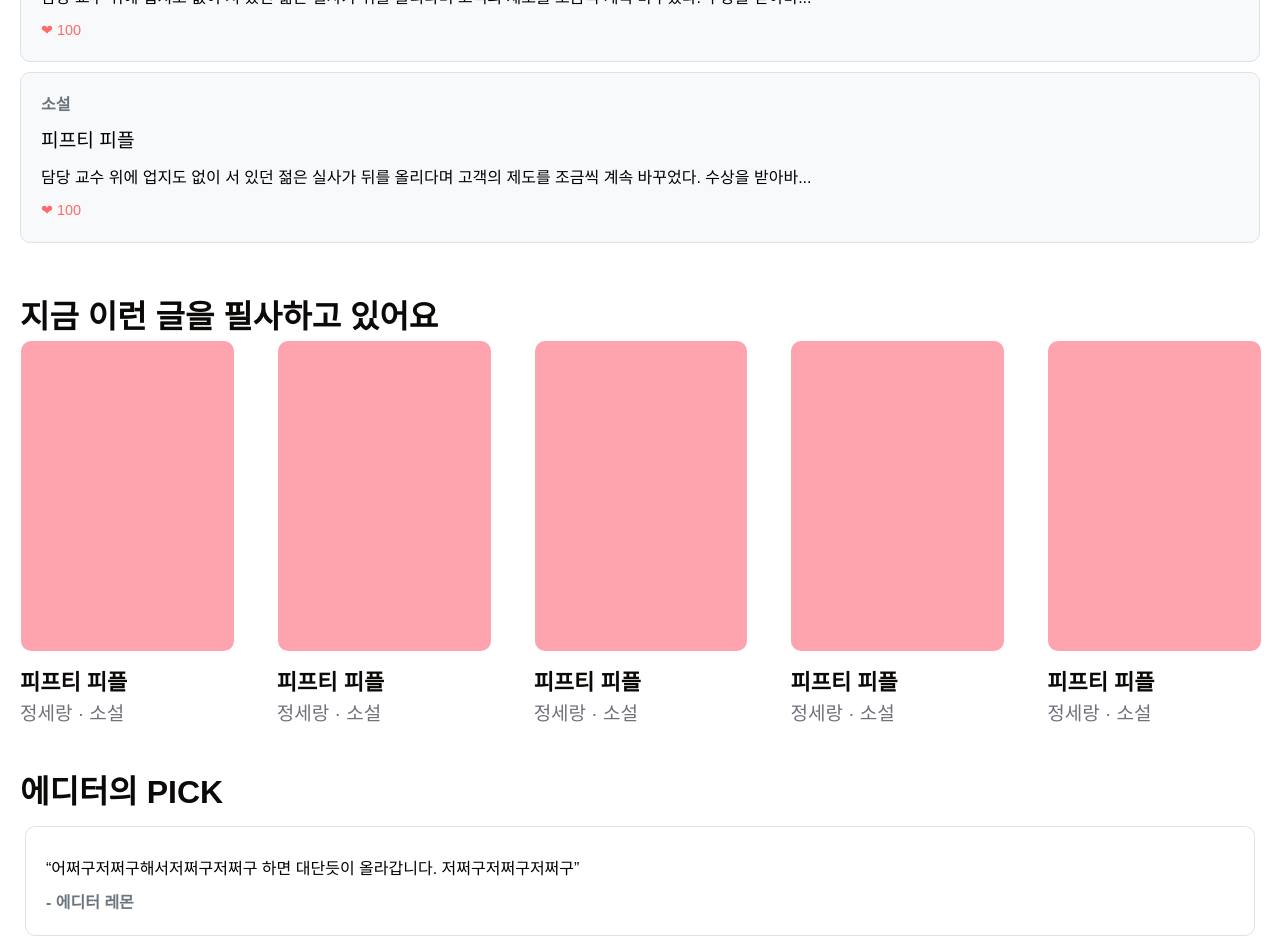
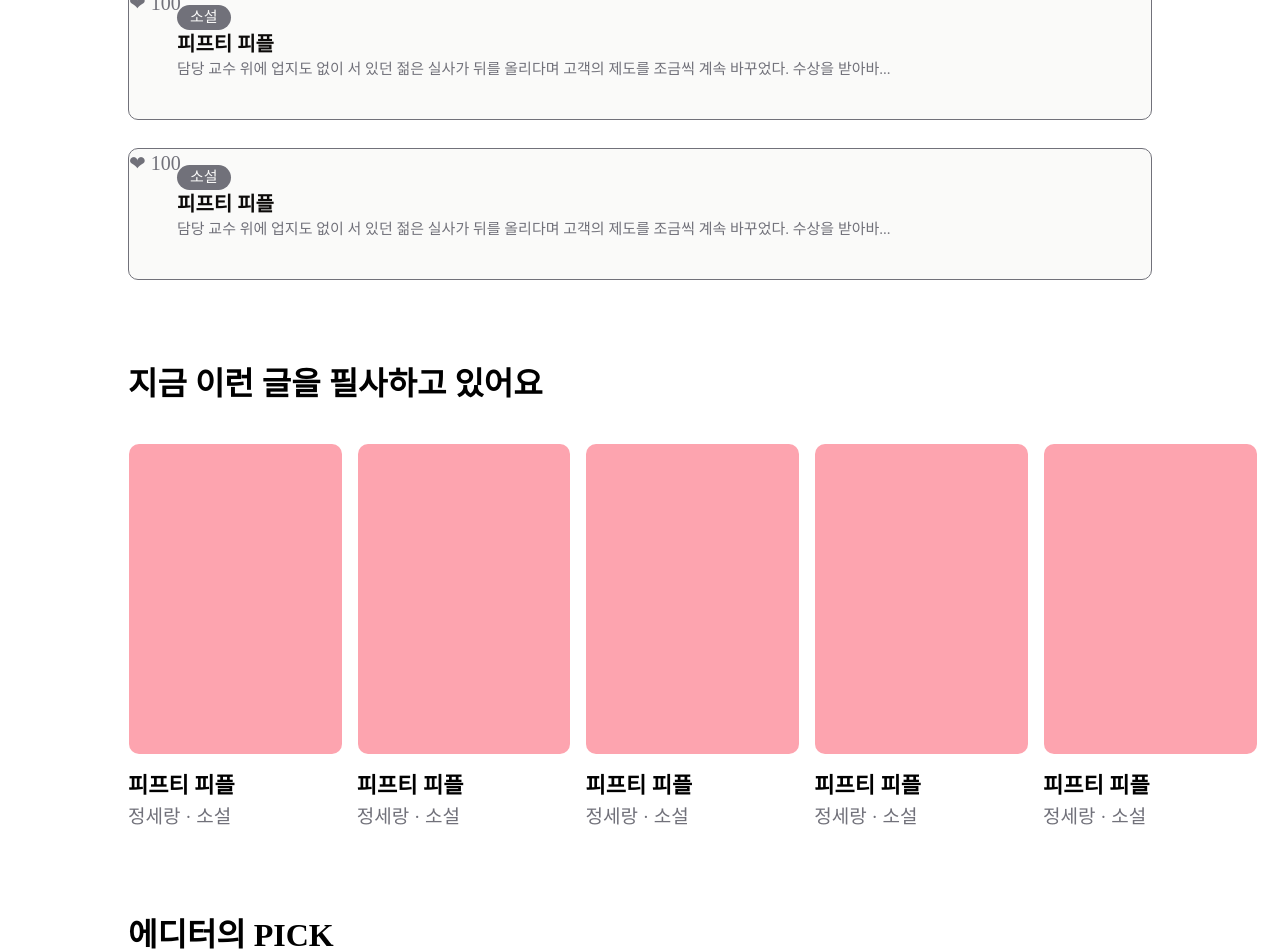
Before and after one commit to yihimin/js_todoc, a React (Create React App) app: page /main in a window 1280 px wide. Shown: the part 280-1232 px from the top of the page. Built offline with nearby package versions, Linux system fonts and the light colour scheme; a web font is replaced by a local one.

Commit message:
fix : 메인 화면 css 수정

```diff
--- a/src/App.css
+++ b/src/App.css
@@ -1,3 +1,7 @@
+* {
+  font-family: "Noto Sans KR";
+}
+
 .App {
   text-align: center;
 }
--- a/src/pages/MainPage.css
+++ b/src/pages/MainPage.css
@@ -1,91 +1,91 @@
-.main-page {
-    font-family: Arial, sans-serif;
-    padding: 20px;
-}
+/*.main-page {*/
+/*    font-family: Arial, sans-serif;*/
+/*    padding: 20px;*/
+/*}*/
 
-.recommended-articles,
-.current-writing,
-.editors-pick {
-    margin-bottom: 40px;
-}
+/*.recommended-articles,*/
+/*.current-writing,*/
+/*.editors-pick {*/
+/*    margin-bottom: 40px;*/
+/*}*/
 
-.recommended-articles h2,
-.current-writing h2,
-.editors-pick h2 {
-    font-size: 1.5rem;
-    margin-bottom: 20px;
-}
+/*.recommended-articles h2,*/
+/*.current-writing h2,*/
+/*.editors-pick h2 {*/
+/*    font-size: 1.5rem;*/
+/*    margin-bottom: 20px;*/
+/*}*/
 
-.article-list,
-.writing-list,
-.pick-list {
-    display: flex;
-    flex-direction: column;
-}
+/*.article-list,*/
+/*.writing-list,*/
+/*.pick-list {*/
+/*    display: flex;*/
+/*    flex-direction: column;*/
+/*}*/
 
-.article-item,
-.writing-item,
-.pick-item {
-    background-color: #f8f9fa;
-    padding: 20px;
-    margin-bottom: 10px;
-    border-radius: 10px;
-    border: 1px solid #dee2e6;
-}
+/*.article-item,*/
+/*.writing-item,*/
+/*.pick-item {*/
+/*    background-color: #f8f9fa;*/
+/*    padding: 20px;*/
+/*    margin-bottom: 10px;*/
+/*    border-radius: 10px;*/
+/*    border: 1px solid #dee2e6;*/
+/*}*/
 
-.article-item span {
-    font-weight: bold;
-    color: #6c757d;
-}
+/*.article-item span {*/
+/*    font-weight: bold;*/
+/*    color: #6c757d;*/
+/*}*/
 
-.article-item h3 {
-    margin: 10px 0;
-    font-size: 1.2rem;
-}
+/*.article-item h3 {*/
+/*    margin: 10px 0;*/
+/*    font-size: 1.2rem;*/
+/*}*/
 
-.article-item p {
-    margin: 10px 0;
-    font-size: 1rem;
-}
+/*.article-item p {*/
+/*    margin: 10px 0;*/
+/*    font-size: 1rem;*/
+/*}*/
 
-.likes {
-    font-size: 0.9rem;
-    color: #ff6b6b;
-}
+/*.likes {*/
+/*    font-size: 0.9rem;*/
+/*    color: #ff6b6b;*/
+/*}*/
 
-.current-writing .writing-list,
-.editors-pick .pick-list {
-    display: flex;
-    justify-content: space-between;
-    flex-wrap: wrap;
-}
+/*.current-writing .writing-list,*/
+/*.editors-pick .pick-list {*/
+/*    display: flex;*/
+/*    justify-content: space-between;*/
+/*    flex-wrap: wrap;*/
+/*}*/
 
-.writing-item {
-    flex: 1 1 calc(20% - 10px);
-    background-color: #ffebee;
-    text-align: center;
-    padding: 20px;
-    border-radius: 10px;
-    border: 1px solid #ffcdd2;
-    margin: 10px 5px;
-    font-size: 1rem;
-}
+/*.writing-item {*/
+/*    flex: 1 1 calc(20% - 10px);*/
+/*    background-color: #ffebee;*/
+/*    text-align: center;*/
+/*    padding: 20px;*/
+/*    border-radius: 10px;*/
+/*    border: 1px solid #ffcdd2;*/
+/*    margin: 10px 5px;*/
+/*    font-size: 1rem;*/
+/*}*/
 
-.pick-item {
-    flex: 1 1 calc(50% - 10px);
-    background-color: #ffffff;
-    padding: 20px;
-    border-radius: 10px;
-    border: 1px solid #dee2e6;
-    margin: 10px 5px;
-    font-size: 1rem;
-}
+/*.pick-item {*/
+/*    flex: 1 1 calc(50% - 10px);*/
+/*    background-color: #ffffff;*/
+/*    padding: 20px;*/
+/*    border-radius: 10px;*/
+/*    border: 1px solid #dee2e6;*/
+/*    margin: 10px 5px;*/
+/*    font-size: 1rem;*/
+/*}*/
 
-.pick-item p {
-    margin: 10px 0;
-}
+/*.pick-item p {*/
+/*    margin: 10px 0;*/
+/*}*/
 
-.pick-item span {
-    font-weight: bold;
-    color: #6c757d;
-}
+/*.pick-item span {*/
+/*    font-weight: bold;*/
+/*    color: #6c757d;*/
+/*}*/
--- a/src/pages/MainPage.jsx
+++ b/src/pages/MainPage.jsx
@@ -1,8 +1,8 @@
 import React from 'react';
-import { ScrollMenu, VisibilityContext } from 'react-horizontal-scrolling-menu';
+// import { ScrollMenu, VisibilityContext } from 'react-horizontal-scrolling-menu';
 import './MainPage.css';
 import SearchNav from '../components/SearchNav';
-import 'react-horizontal-scrolling-menu/dist/styles.css';
+// import 'react-horizontal-scrolling-menu/dist/styles.css';
 
 const MainPage = () => {
     const articles = [
@@ -56,31 +56,44 @@ const MainPage = () => {
     return (
         <div>
             <SearchNav/>
-            <div className="main-page">
-                <section className="recommended-articles">
-                    <div className="text-stone-950 text-[32px] font-bold">이런 글은 어때요?</div>
-                    <div className="article-list">
+            <div className="main-page w-4/5 mx-auto">
+                <section className="recommended-articles flex flex-col space-y-9">
+                    <div className="text-[32px] font-bold mt-20">이런 글은 어때요?</div>
+                    <div className="article-list flex flex-col space-y-7">
                         {articles.map((article, index) => (
-                            <div className="article-item" key={index}>
-                                <span className="category">{article.category}</span>
-                                <h3 className="title">{article.title}</h3>
-                                <p className="content">{article.content}</p>
-                                <div className="likes">❤ {article.likes}</div>
+                            <div className="h-[132px] relative bg-stone-50 rounded-[10px] border border-zinc-500" key={index}>
+                                <div className="pl-12 pt-4">
+                                <div
+                                    className="px-[13px] py-px bg-zinc-500 rounded-[45px] justify-start items-center gap-2.5 inline-flex">
+                                    <div className="text-stone-50 text-[15px] font-normal">{article.category}
+                                    </div>
+                                </div>
+                                <div
+                                    className="text-stone-950 text-xl font-semibold">{article.title}
+                                </div>
+                                <div
+                                    className="text-zinc-500 text-[15px]">{article.content}
+                                </div>
+                                </div>
+                                <div
+                                    className="top-0 absolute text-right text-zinc-500 text-xl font-medium">❤ {article.likes}
+                                    </div>
+
                             </div>
                         ))}
                     </div>
                 </section>
-                <section className="current-writing">
-                    <div className="text-stone-950 text-[32px] font-bold">지금 이런 글을 필사하고 있어요</div>
-                    <div className="writing-list flex gap-4" style={{ display: 'flex', flexDirection: 'row' }}>
+                <section className="current-writing flex flex-col space-y-9">
+                    <div className="text-[32px] font-bold mt-20">지금 이런 글을 필사하고 있어요</div>
+                    <div className="flex gap-4 flex-row justify-between">
                         {writings.map((writing, index) => (
-                            <div className="w-[212.74px] h-[386.87px] flex flex-col justify-start items-start gap-[5px]"
+                            <div className="flex flex-col justify-start items-start gap-[5px]"
                                  key={index}>
                                 <div className="w-[212.74px] h-[386.87px] relative">
                                     <div
                                         className={`w-[212.74px] h-[309.87px] left-[1px] top-0 absolute bg-rose-300 rounded-[10px]`}/>
                                     <div
-                                        className="left-0 top-[325.37px] absolute text-stone-950 text-[22px] font-semibold">
+                                        className="left-0 top-[325.37px] absolute text-[22px] font-semibold">
                                         {writing.title}
                                     </div>
                                     <div
@@ -93,8 +106,8 @@ const MainPage = () => {
                     </div>
                 </section>
 
-                <section className="editors-pick">
-                    <div className="text-stone-950 text-[32px] font-bold">에디터의 PICK</div>
+                <section className="editors-pick flex flex-col space-y-9">
+                    <div className="text-[32px] font-bold mt-20">에디터의 PICK</div>
                     <div className="pick-list">
                         <div className="pick-item">
                             <p>“어쩌구저쩌구해서저쩌구저쩌구 하면 대단듯이 올라갑니다. 저쩌구저쩌구저쩌구”</p>
```
